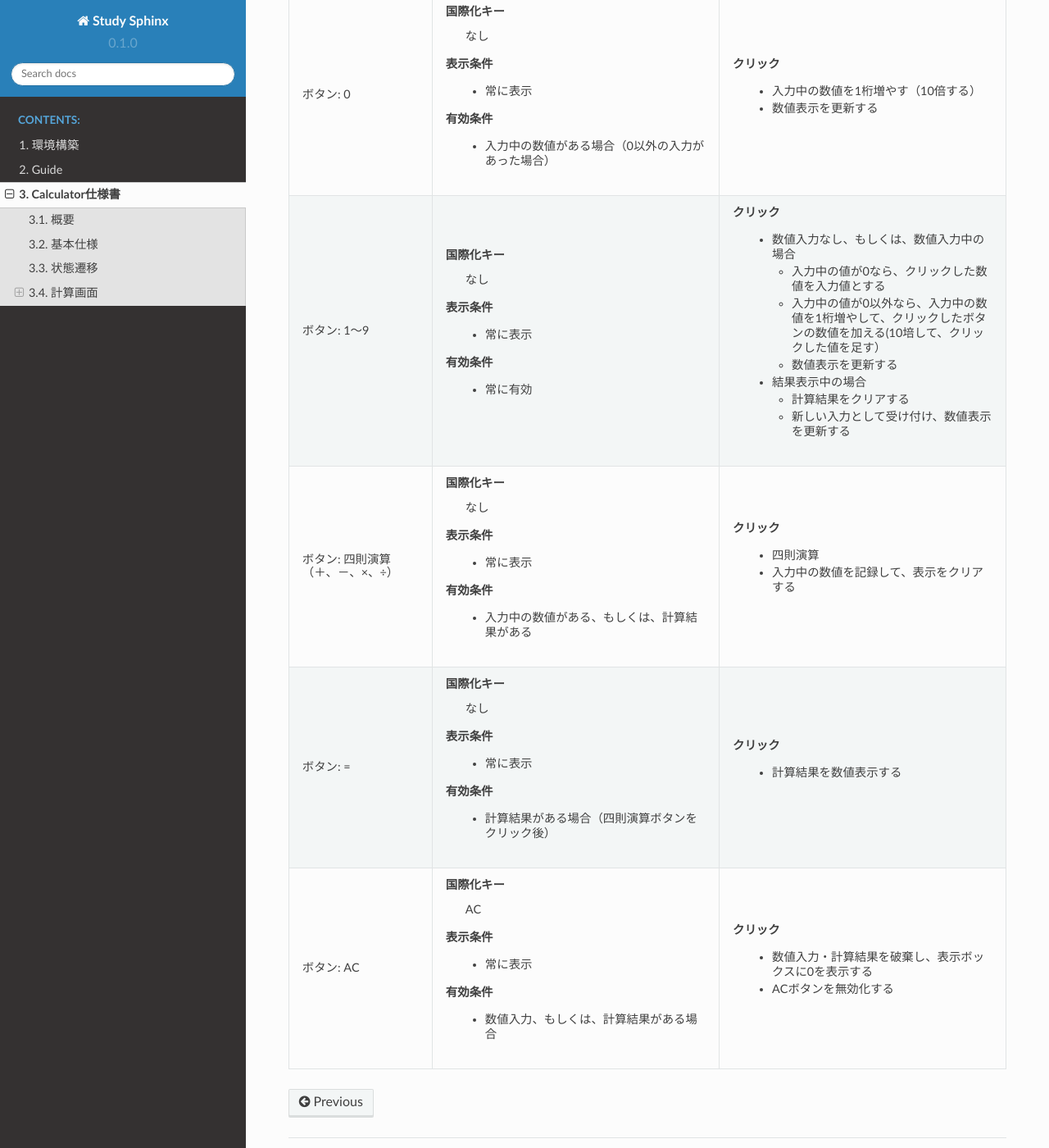
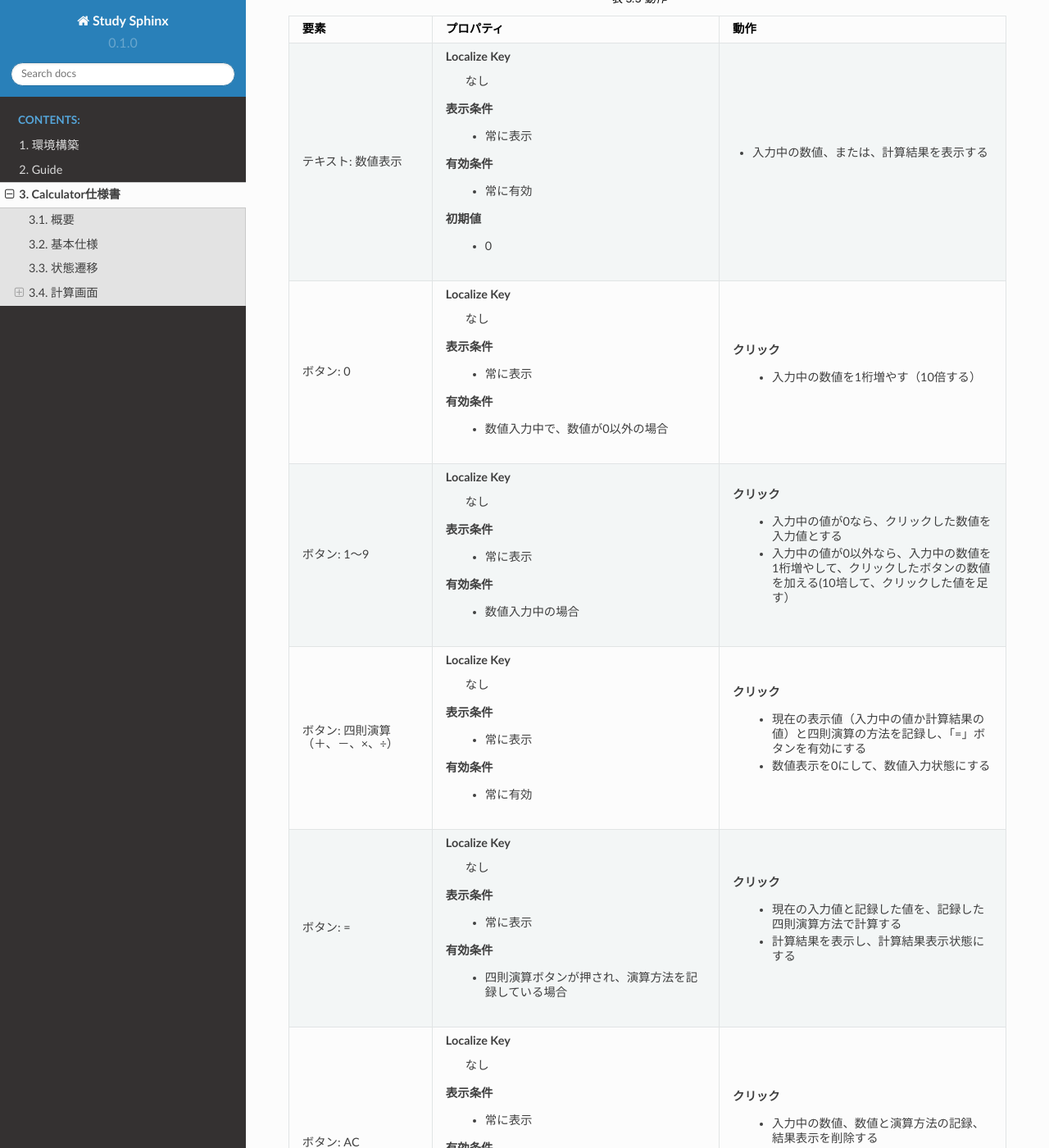
Before and after one commit to kkAyataka/study-sphinx, a Sphinx documentation site: the page built from doc/sample-calc-app/index.rst, in a window 1280 px wide and 1400 px high, scrolled down 2158 px. Shown: the whole window at 82% size. Built offline with Sphinx 7.4.7 and the Read the Docs theme 2.0.0, drawn with Linux system fonts in a browser that asks for light colours; some of the changed text lies outside the part shown.

Commit message:
Describe function spec.

```diff
--- a/doc/sample-calc-app/index.rst
+++ b/doc/sample-calc-app/index.rst
@@ -53,6 +53,25 @@
    画面
 
 
+ウィンドウの基本機能
+================================================================================
+
+.. list-table:: ウィンドウの基本機能
+   :header-rows: 1
+
+   * - 項目
+     - 内容
+   * - 最小化ボタン
+     - 有効
+   * - 最大化ボタン
+     - 有効
+   * - 閉じるボタン
+     - 有効
+   * - リサイズ
+     - リサイズ可能。ウィンドウサイズに従って、中のコントロールサイズを変更する。
+
+
+
 定義と動作
 ================================================================================
 
@@ -65,7 +84,7 @@
      - プロパティ
      - 動作
    * - テキスト: 数値表示
-     - 国際化キー
+     - Localize Key
          なし
 
        表示条件
@@ -73,21 +92,36 @@
 
        有効条件
          - 常に有効
+
+       初期値
+         - 0
      - - 入力中の数値、または、計算結果を表示する
    * - ボタン: 0
-     - 国際化キー
+     - Localize Key
          なし
 
        表示条件
          - 常に表示
 
        有効条件
-         - 入力中の数値がある場合（0以外の入力があった場合）
+         - 数値入力中で、数値が0以外の場合
      - クリック
          - 入力中の数値を1桁増やす（10倍する）
-         - 数値表示を更新する
    * - ボタン: 1～9
-     - 国際化キー
+     - Localize Key
+         なし
+
+       表示条件
+         - 常に表示
+
+       有効条件
+         - 数値入力中の場合
+     - クリック
+         - 入力中の値が0なら、クリックした数値を入力値とする
+         - 入力中の値が0以外なら、入力中の数値を1桁増やして、クリックしたボタンの数値を加える
+           (10培して、クリックした値を足す）
+   * - ボタン: 四則演算（＋、－、×、÷）
+     - Localize Key
          なし
 
        表示条件
@@ -96,49 +130,47 @@
        有効条件
          - 常に有効
      - クリック
-         - 数値入力なし、もしくは、数値入力中の場合
-
-           - 入力中の値が0なら、クリックした数値を入力値とする
-           - 入力中の値が0以外なら、入力中の数値を1桁増やして、クリックしたボタンの数値を加える
-             (10培して、クリックした値を足す）
-           - 数値表示を更新する
-
-         - 結果表示中の場合
-
-           - 計算結果をクリアする
-           - 新しい入力として受け付け、数値表示を更新する
-   * - ボタン: 四則演算（＋、－、×、÷）
-     - 国際化キー
+         - 現在の表示値（入力中の値か計算結果の値）と四則演算の方法を記録し、「=」ボタンを有効にする
+         - 数値表示を0にして、数値入力状態にする
+   * - ボタン: =
+     - Localize Key
          なし
 
        表示条件
          - 常に表示
 
        有効条件
-         - 入力中の数値がある、もしくは、計算結果がある
+         - 四則演算ボタンが押され、演算方法を記録している場合
      - クリック
-         - 四則演算
-         - 入力中の数値を記録して、表示をクリアする
-   * - ボタン: =
-     - 国際化キー
+         - 現在の入力値と記録した値を、記録した四則演算方法で計算する
+         - 計算結果を表示し、計算結果表示状態にする
+   * - ボタン: AC
+     - Localize Key
          なし
 
        表示条件
          - 常に表示
 
        有効条件
-         - 計算結果がある場合（四則演算ボタンをクリック後）
+         - 入力中の数値が0以外の場合
+         - 四則演算ボタン押され、数値と演算方法を記録している場合
+         - 結果表示状態の場合
      - クリック
-         - 計算結果を数値表示する
-   * - ボタン: AC
-     - 国際化キー
-         AC
+         - 入力中の数値、数値と演算方法の記録、結果表示を削除する
+         - 数値入力状態にして、0を表示する
+         - ACボタンが無効になる
+   * - ボタン: ウィンドウの閉じる
+     - Localize Key
+         なし
 
        表示条件
          - 常に表示
 
        有効条件
-         - 数値入力、もしくは、計算結果がある場合
+         - 常に有効
      - クリック
-         - 数値入力・計算結果を破棄し、表示ボックスに0を表示する
-         - ACボタンを無効化する
+         - ウィンドウを閉じて、アプリケーションを終了する
+
+
+動作詳細
+================================================================================
```
